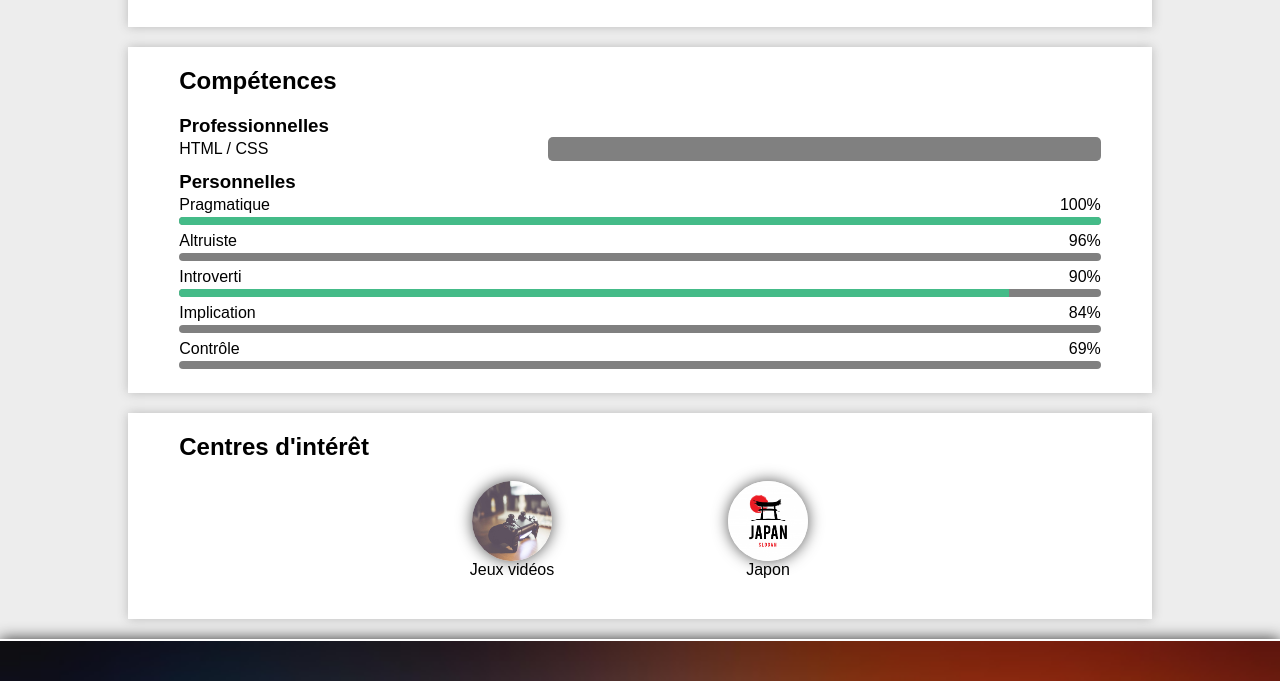
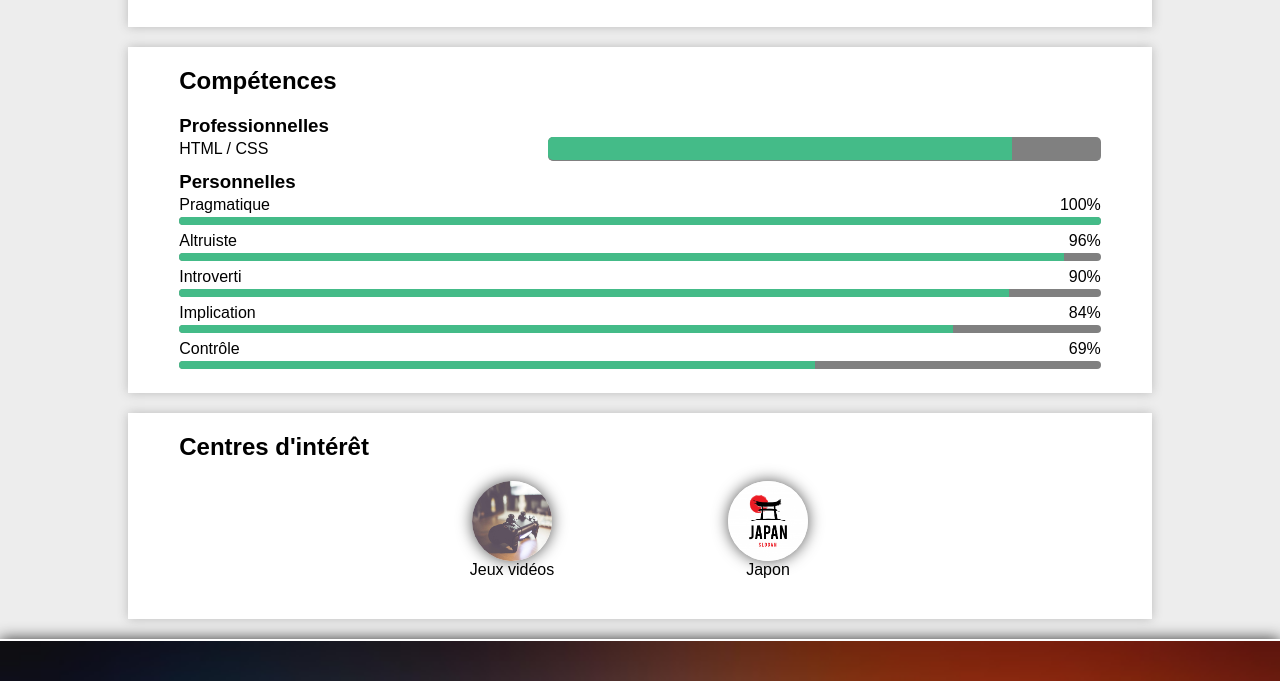
Before and after one commit to TryZorce/Alpha-Team-, a plain HTML site: page index.html in a window 1280 px wide. Shown: the part 1156-1837 px from the top of the page. Drawn offline with Linux system fonts and the light colour scheme.

Commit message:
Correction Erreur W3C

```diff
--- a/décoration.css
+++ b/décoration.css
@@ -171,16 +171,20 @@ section > div{
     border-top-left-radius: 5px;
     border-bottom-left-radius: 5px;
 }
-.c85{
-    width: 85%;
-    background-color: #8B8;
+.c69{
+    width: 69%;
+    background-color: #4B8;
+}
+.c84{
+    width: 84%;
+    background-color: #4B8;
+}
+.c96{
+    width: 96%;
+    background-color: #4B8;
 }
 .c90{
     width: 90%;
-    background-color: #4B8;
-}
-.c95{
-    width: 95%;
     background-color: #4B8;
 }
 .c100{
```
